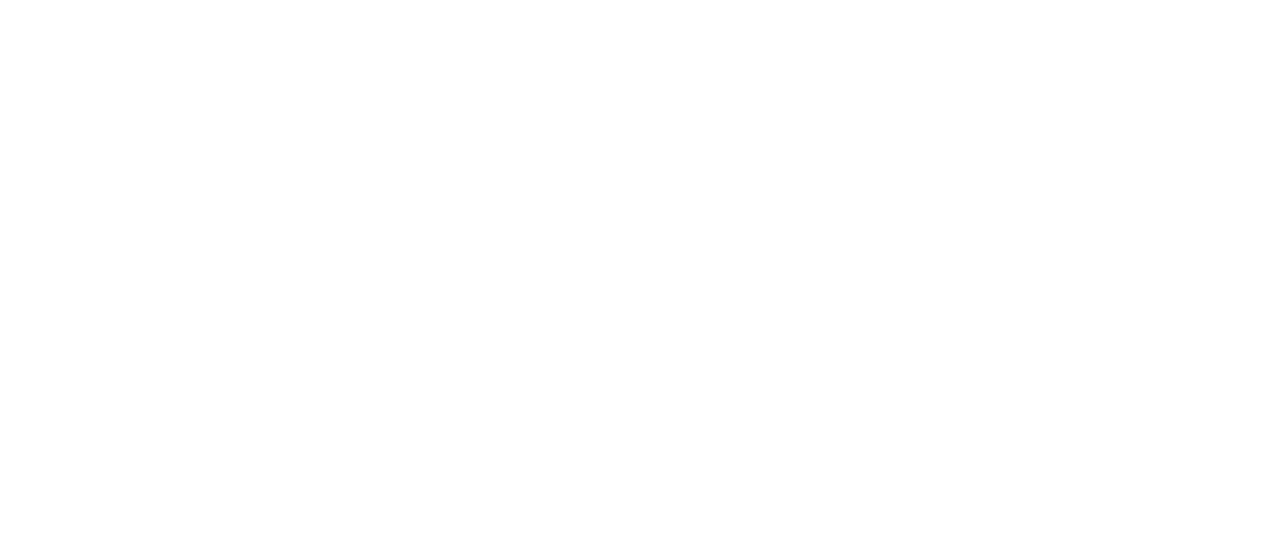
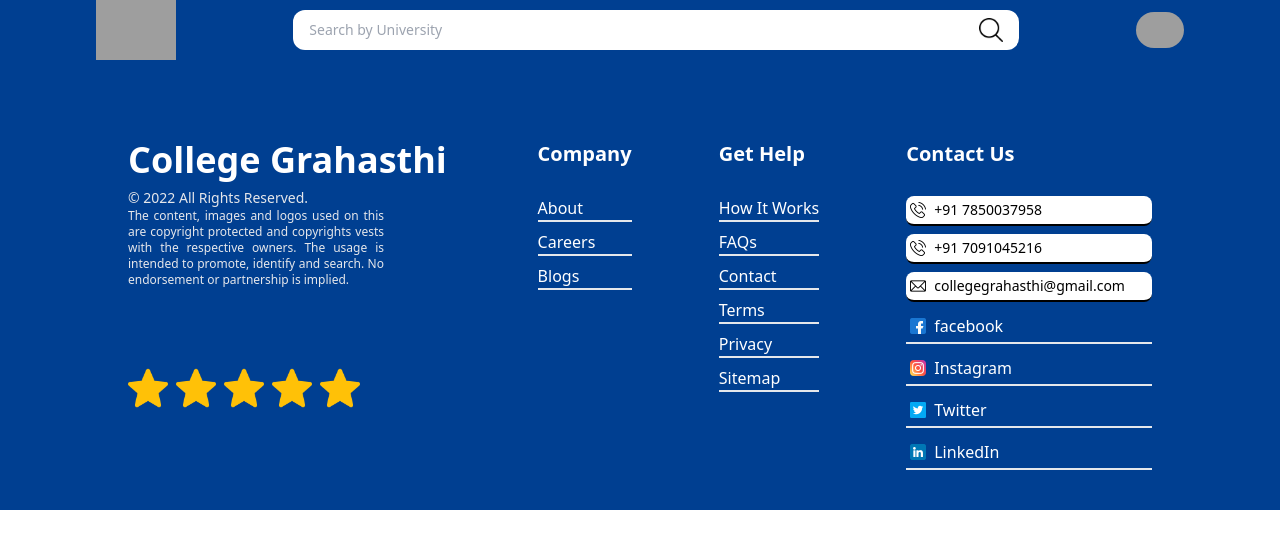
Before and after one commit to CollegeGrahasthi/landing, a React (Create React App) app: page /room in a window 1280 px wide. Before the commit this address had no page. Shown: the top 548 px of the page. Built offline with nearby package versions, Linux system fonts and the light colour scheme; grey boxes are pictures that could not be loaded; the HTML template or start-up script is replaced by a standard one.

Commit message:
init to room page

```diff
--- a/src/App.js
+++ b/src/App.js
@@ -1,7 +1,8 @@
 import React from 'react';
 import { BrowserRouter, Routes, Route } from 'react-router-dom';
+import Home from './pages/Home';
 import Rooms from './pages/Rooms';
-import Home from './pages/Home';
+import Room from './pages/Room';
 
 const App = () => {
   return (
@@ -9,6 +10,7 @@
       <Routes>
         <Route path={'/'} element={<Home />} />
         <Route path={'/rooms'} element={<Rooms />} />
+        <Route path={'/room'} element={<Room />} />
       </Routes>
     </BrowserRouter>
   );
--- a/src/pages/Room.jsx
+++ b/src/pages/Room.jsx
@@ -2,10 +2,10 @@
 import Nav from '../components/Nav';
 import Footer from '../components/Footer';
 
-const Room = ({}) => {
+const Room = () => {
   return (
     <div>
-      <Nav />
+      <Nav minimal={false} />
       <Footer bgColor="c1" />
     </div>
   );
```
